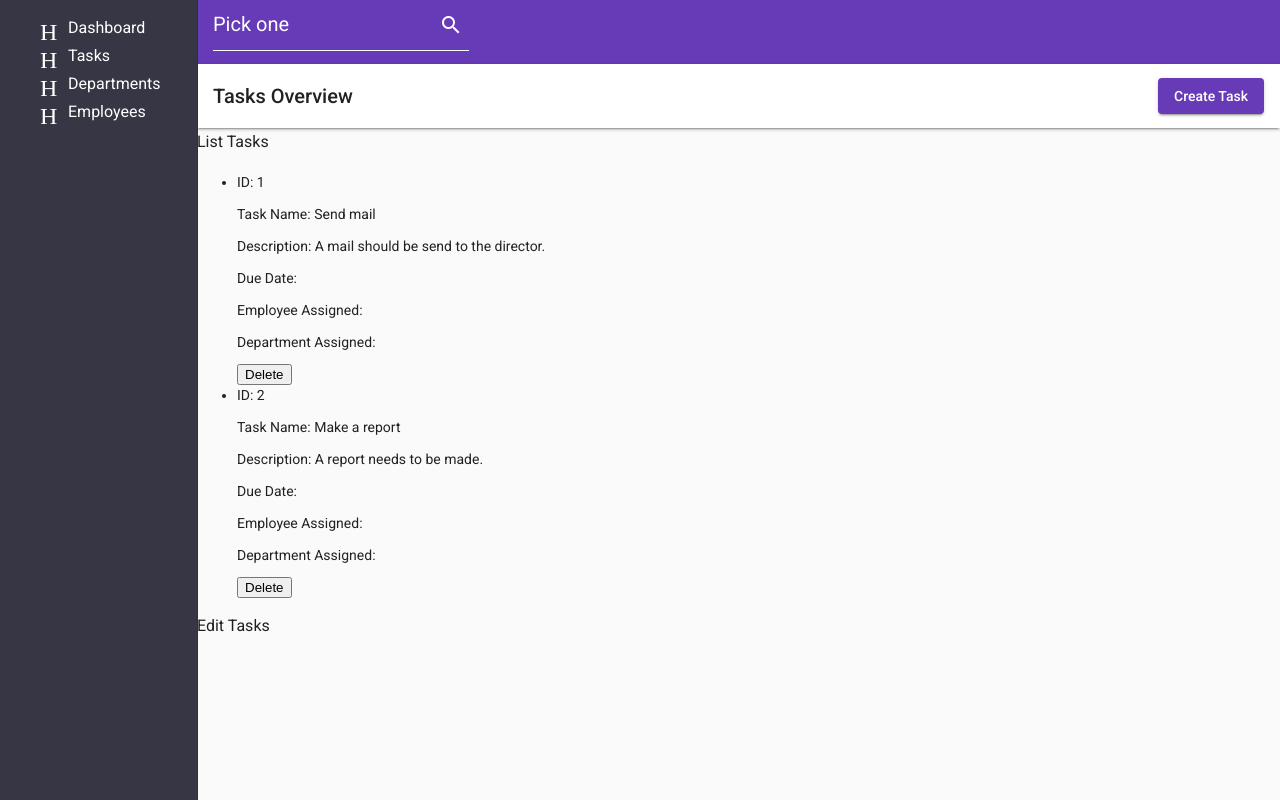
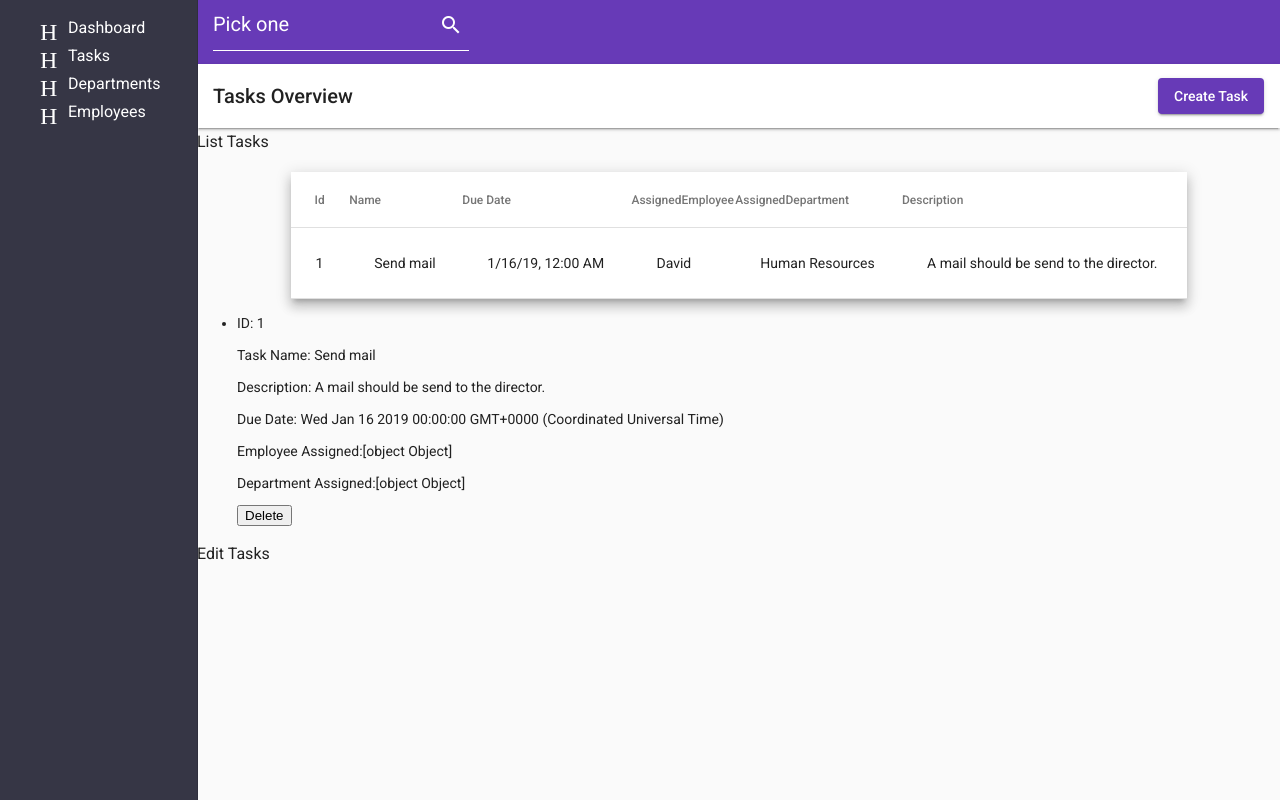
Before and after one commit to petrov-dimitar/task-management-app-fontys-web-2, an Angular app in the folder WEB2-Deyna-Dimitar-Aleksandra/: page /task-list-component in a window 1280 px wide. Built offline with nearby package versions, Linux system fonts and the light colour scheme.

Commit message:
added table to task-list component.

```diff
--- a/WEB2-Deyna-Dimitar-Aleksandra/src/app/app.module.ts
+++ b/WEB2-Deyna-Dimitar-Aleksandra/src/app/app.module.ts
@@ -23,7 +23,7 @@ import { AddTaskDialogComponent } from './task/add-task-dialog/add-task-dialog.c
 import { MatDialogModule } from '@angular/material/dialog';
 import { AddDepartmentDialogComponent } from './department/add-department-dialog/add-department-dialog.component';
 import { AddEmployeeDialogComponent } from './employee/add-employee-dialog/add-employee-dialog.component';
-
+import { MatTableModule } from '@angular/material/table';
 @NgModule({
   declarations: [
     AppComponent,
@@ -52,7 +52,8 @@ import { AddEmployeeDialogComponent } from './employee/add-employee-dialog/add-e
     MatNativeDateModule,
     MatAutocompleteModule,
     ReactiveFormsModule,
-    MatDialogModule
+    MatDialogModule,
+    MatTableModule
 
   ],
   providers: [],
--- a/WEB2-Deyna-Dimitar-Aleksandra/src/app/services/task.service.ts
+++ b/WEB2-Deyna-Dimitar-Aleksandra/src/app/services/task.service.ts
@@ -9,8 +9,8 @@ export class TaskService {
   constructor() { }
 
   tasks: Task[] = [
-    { id: '1', name: 'Send mail', description: 'A mail should be send to the director.' },
-    { id: '2', name: 'Make a report', description: 'A report needs to be made.' }
+    { id: '1', name: 'Send mail', description: 'A mail should be send to the director.', deadlineDate: new Date("2019-01-16"), assignedEmployee: { id: "2", name: "David" }, assignedDepartment: { id: "1", name: 'Human Resources' } },
+
   ];
 
   getTasks(): Observable<Task[]> {
--- a/WEB2-Deyna-Dimitar-Aleksandra/src/app/task/add-task-dialog/add-task-dialog.component.ts
+++ b/WEB2-Deyna-Dimitar-Aleksandra/src/app/task/add-task-dialog/add-task-dialog.component.ts
@@ -1,4 +1,4 @@
-import { Component, OnInit, Inject } from '@angular/core';
+import { Component, OnInit, Inject, ViewChild } from '@angular/core';
 import { MatDialogRef, MAT_DIALOG_DATA, MatDialog } from '@angular/material/dialog';
 import { TaskService } from 'src/app/services/task.service';
 import { EmployeeService } from 'src/app/services/employee.service';
@@ -6,6 +6,7 @@ import { DepartmentsService } from 'src/app/services/departments.service';
 import { Task } from 'src/app/interfaces/task';
 import { Employee } from 'src/app/interfaces/employee';
 import { Department } from 'src/app/interfaces/department';
+import { MatTable } from '@angular/material/table';
 
 @Component({
   selector: 'app-add-task-dialog',
@@ -35,7 +36,7 @@ export class AddTaskDialogComponent implements OnInit {
   selectedEmployee: Employee;
   departments: Department[];
   selectedDepartment: Department;
-
+  @ViewChild(MatTable) table: MatTable<any>;
 
   ngOnInit() {
     this.getTasks();
@@ -59,6 +60,7 @@ export class AddTaskDialogComponent implements OnInit {
 
   addTask() {
     this.tasks.push(new Task(this.newId, this.newTask, this.newTaskDescription, this.selectedDueDate, this.selectedEmployee, this.selectedDepartment));
+    this.dialog.closeAll();
   }
 
   selectTask(task) {
--- a/WEB2-Deyna-Dimitar-Aleksandra/src/app/task/task-list/task-list.component.css
+++ b/WEB2-Deyna-Dimitar-Aleksandra/src/app/task/task-list/task-list.component.css
@@ -16,3 +16,12 @@ mat-form-field {
 .mat-toolbar-nav {
   background: white;
 }
+
+table {
+  margin: auto;
+  width: 70vw;
+}
+
+table td {
+  padding: 25px;
+}
--- a/WEB2-Deyna-Dimitar-Aleksandra/src/app/task/task-list/task-list.component.html
+++ b/WEB2-Deyna-Dimitar-Aleksandra/src/app/task/task-list/task-list.component.html
@@ -7,6 +7,53 @@
     </button>
   </mat-toolbar>
   <h3>List Tasks</h3>
+
+  <table mat-table [dataSource]="tasks" class="mat-elevation-z8">
+    <!--- Note that these columns can be defined in any order.
+          The actual rendered columns are set as a property on the row definition" -->
+
+    <!-- Position Column -->
+    <ng-container matColumnDef="id">
+      <th mat-header-cell *matHeaderCellDef>Id</th>
+      <td mat-cell *matCellDef="let element">{{ element.id }}</td>
+    </ng-container>
+
+    <!-- Name Column -->
+    <ng-container matColumnDef="name">
+      <th mat-header-cell *matHeaderCellDef>Name</th>
+      <td mat-cell *matCellDef="let element">{{ element.name }}</td>
+    </ng-container>
+
+    <!-- Weight Column -->
+    <ng-container matColumnDef="deadlineDate">
+      <th mat-header-cell *matHeaderCellDef>Due Date</th>
+      <td mat-cell *matCellDef="let element">
+        {{ element.deadlineDate | date: "short" }}
+      </td>
+    </ng-container>
+    <ng-container matColumnDef="assignedEmployee">
+      <th mat-header-cell *matHeaderCellDef>AssignedEmployee</th>
+      <td mat-cell *matCellDef="let element">
+        {{ element.assignedEmployee.name }}
+      </td>
+    </ng-container>
+    <ng-container matColumnDef="assignedDepartment">
+      <th mat-header-cell *matHeaderCellDef>AssignedDepartment</th>
+      <td mat-cell *matCellDef="let element">
+        {{ element.assignedDepartment.name }}
+      </td>
+    </ng-container>
+    <ng-container matColumnDef="description">
+      <th mat-header-cell *matHeaderCellDef>Description</th>
+      <td mat-cell *matCellDef="let element">{{ element.description }}</td>
+    </ng-container>
+
+    <!-- Symbol Column -->
+
+    <tr mat-header-row *matHeaderRowDef="displayedColumns"></tr>
+    <tr mat-row *matRowDef="let row; columns: displayedColumns"></tr>
+  </table>
+
   <ul>
     <li (click)="selectTask(task)" *ngFor="let task of tasks">
       <p>ID: {{ task.id }}</p>
--- a/WEB2-Deyna-Dimitar-Aleksandra/src/app/task/task-list/task-list.component.ts
+++ b/WEB2-Deyna-Dimitar-Aleksandra/src/app/task/task-list/task-list.component.ts
@@ -8,13 +8,20 @@ import { Department } from '../../interfaces/department';
 import { FormControl } from '@angular/forms';
 import { MatDialog } from '@angular/material/dialog';
 import { AddTaskDialogComponent } from '../add-task-dialog/add-task-dialog.component';
+import { ViewChild } from '@angular/core';
+import { MatTable } from '@angular/material/table';
 
 @Component({
   selector: 'app-task-list',
   templateUrl: './task-list.component.html',
   styleUrls: ['./task-list.component.css']
+
 })
+
 export class TaskListComponent implements OnInit {
+
+  displayedColumns: string[] = ['id', 'name', 'deadlineDate', 'assignedEmployee', 'assignedDepartment', 'description'];
+
 
   constructor(public taskService: TaskService, private employeeService: EmployeeService, private departmentService: DepartmentsService, public dialog: MatDialog) { }
   newId: string;
@@ -28,6 +35,7 @@ export class TaskListComponent implements OnInit {
   selectedEmployee: Employee;
   departments: Department[];
   selectedDepartment: Department;
+
 
 
   ngOnInit() {
@@ -49,7 +57,7 @@ export class TaskListComponent implements OnInit {
     let index = this.tasks.indexOf(task);
     this.tasks.splice(index, 1);
   }
-
+  @ViewChild(MatTable) table: MatTable<any>;
   addTask() {
     this.tasks.push(new Task(this.newId, this.newTask, this.newTaskDescription, this.selectedDueDate, this.selectedEmployee, this.selectedDepartment));
   }
@@ -60,14 +68,16 @@ export class TaskListComponent implements OnInit {
 
 
   openDialog(): void {
+
     const dialogRef = this.dialog.open(AddTaskDialogComponent, {
       width: '60vw',
       data: { name: 'testData' }
+
     });
 
     dialogRef.afterClosed().subscribe(result => {
       console.log('The dialog was closed');
-
+      this.table.renderRows();
     });
   }
 
```
